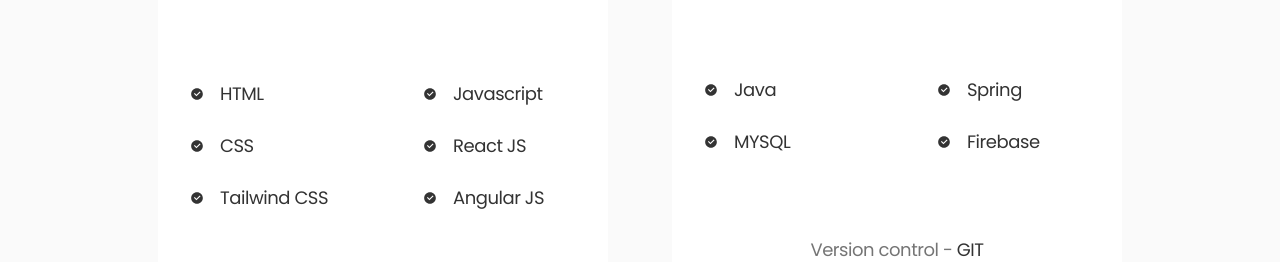
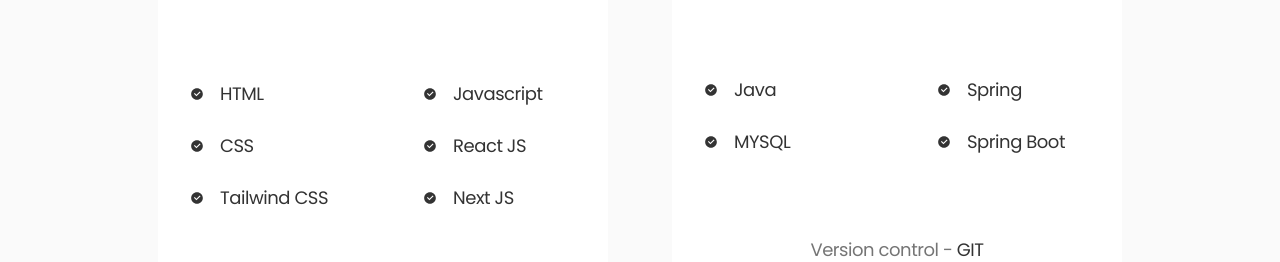
Before and after one commit to pranavprakash23/Porfolio, a React (Vite) app: page / in a window 1280 px wide. Shown: the part 1960-2222 px from the top of the page. Built offline with nearby package versions, Linux system fonts and the light colour scheme.

Commit message:
Resume and Skills Update

```diff
--- a/src/components/About.jsx
+++ b/src/components/About.jsx
@@ -1,6 +1,6 @@
 import React from 'react';
 import { RiFileList3Line, RiAwardLine } from "react-icons/ri";
-import CV from "../assets/Pranav_Prakash_SDE.pdf";
+import CV from "../assets/Pranav_Prakash_SDE_2025.pdf";
 
 const About = () => {
   return (
--- a/src/components/Skills.jsx
+++ b/src/components/Skills.jsx
@@ -42,7 +42,7 @@
 
                             <div className='flex flex-row gap-4 justify-center items-center'>
                                 <p><RiCheckboxCircleFill size={14}/></p>
-                                <p className='text-sm md:text-lg'>Angular JS</p>
+                                <p className='text-sm md:text-lg'>Next JS</p>
                             </div>
                         </div>
                     </div>
@@ -70,7 +70,7 @@
 
                             <div className='flex flex-row gap-4 justify-center items-center'>
                                 <p><RiCheckboxCircleFill  size={14}/></p>
-                                <p className='text-sm md:text-lg'>Firebase</p>
+                                <p className='text-sm md:text-lg'>Spring Boot</p>
                             </div>
                         </div>
                     </div>
```
Also changed, not shown: 2 other files (tests, documents, lock files or other folders).
